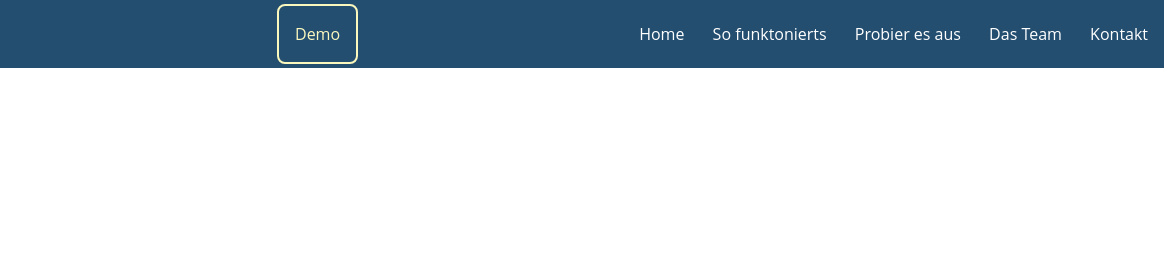
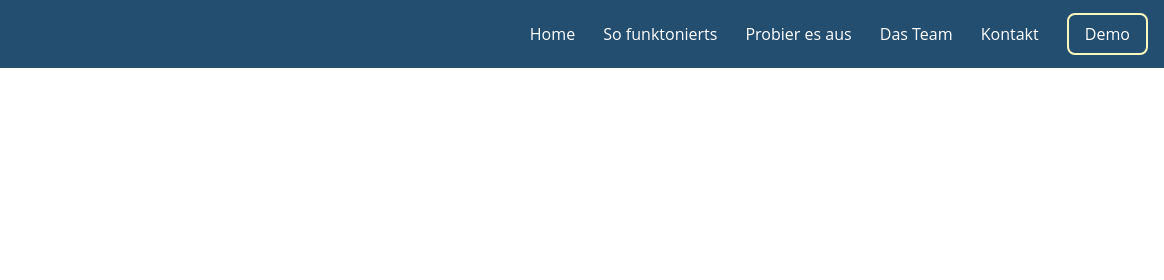
Before and after one commit to SpoogyOh/c2h.astro, an Astro site: page / in a window 1280 px wide. Shown: the top 280 px of the page, 116-1280 px from the left. Built offline with nearby package versions, Linux system fonts and the light colour scheme; Astro itself is replaced by a stand-in of ours.

Commit message:
demo button nicer on desktop

```diff
--- a/src/components/Navbar.astro
+++ b/src/components/Navbar.astro
@@ -10,7 +10,7 @@ import { MobileHeader } from "./header";
     <img src="/logo.png" class="logoblack w-24 m-4" />
   </div>
 
-  <div class="demo hidden">
+  <div class=" demo hidden sm:hidden">
     <a href="https://8156aac45b7166c9.gradio.app" class="hover:text-[#fbf8be]">Demo</a>
   </div>
 
@@ -22,6 +22,7 @@ import { MobileHeader } from "./header";
         <a href="/#waitinglist" class="hover:text-[#fbf8be]">Probier es aus</a>
         <a href="/#team" class="hover:text-[#fbf8be]">Das Team</a>
         <a href="/#footer" class="hover:text-[#fbf8be]">Kontakt</a>
+        <a href="https://8156aac45b7166c9.gradio.app" class="hover:text-[#fbf8be] border-[#fbf8be] border-2 rounded-lg px-4 py-2">Demo</a>
       </li>
     </ul>
   </div>
@@ -48,7 +49,7 @@ import { MobileHeader } from "./header";
       document.querySelector(".navbar").classList.remove("text-black");
       document.querySelector(".logowhite").classList.remove("hidden");
       document.querySelector(".logoblack").classList.add("hidden");
-      document.querySelector(".demo").classList.add("border-[#fbf8be]", "border-2", "rounded-lg", "p-4" ,"text-[#fbf8be]");
+      document.querySelector(".demo").classList.add("border-[#fbf8be]", "border-2", "rounded-lg", "px-4", "py-2" ,"text-[#fbf8be]", );
       document.querySelector(".demo").classList.remove("hidden");
 
     }}
```
